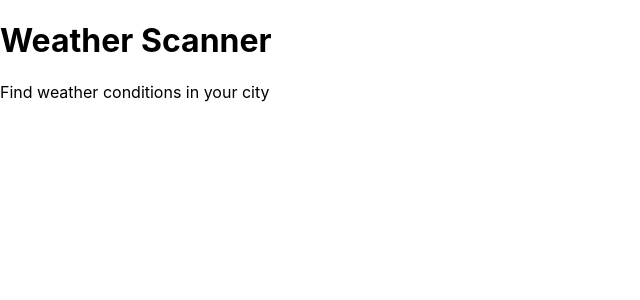
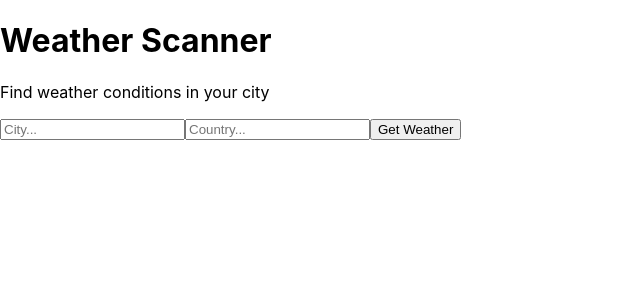
Before and after one commit to kpobrien4/Weather-App, a React (Create React App) app: page / in a window 1280 px wide. Shown: the top 300 px of the page, without its empty margins (0-640 px from the left). Built offline with nearby package versions, Linux system fonts and the light colour scheme.

Commit message:
added form component

```diff
--- a/src/App.js
+++ b/src/App.js
@@ -2,11 +2,13 @@
 import logo from './logo.svg';
 import './App.css';
 import Titles from './components/titles.js'
+import Form from './components/form.js'
 
 function App() {
   return (
     <div>
       <Titles />
+      <Form />
     </div>
   );
 }
--- a/src/components/form.js
+++ b/src/components/form.js
@@ -0,0 +1,15 @@
+import React from "react";
+
+const Form = (props) => {
+    return (
+        <form onSubmit={props.loadWeather}>
+            <input type="text" name="city" placeholder="City..." />
+            <input type="text" name="country" placeholder="Country..." />
+            <button>Get Weather</button>
+        </form>
+    )
+
+
+}
+
+export default Form;
--- a/src/components/titles.js
+++ b/src/components/titles.js
@@ -9,7 +9,7 @@
             <div>
 
                 <h1 className="containerTitle">Weather Scanner</h1>
-                <p className="containerSubtitle"> Find weather conditions in your city</p>
+                <p className="containerSubtitle">Find weather conditions in your city</p>
             </div>
         )
     }
```
Also changed, not shown: src/components/weather.js (deleted, +0 -18 lines).
